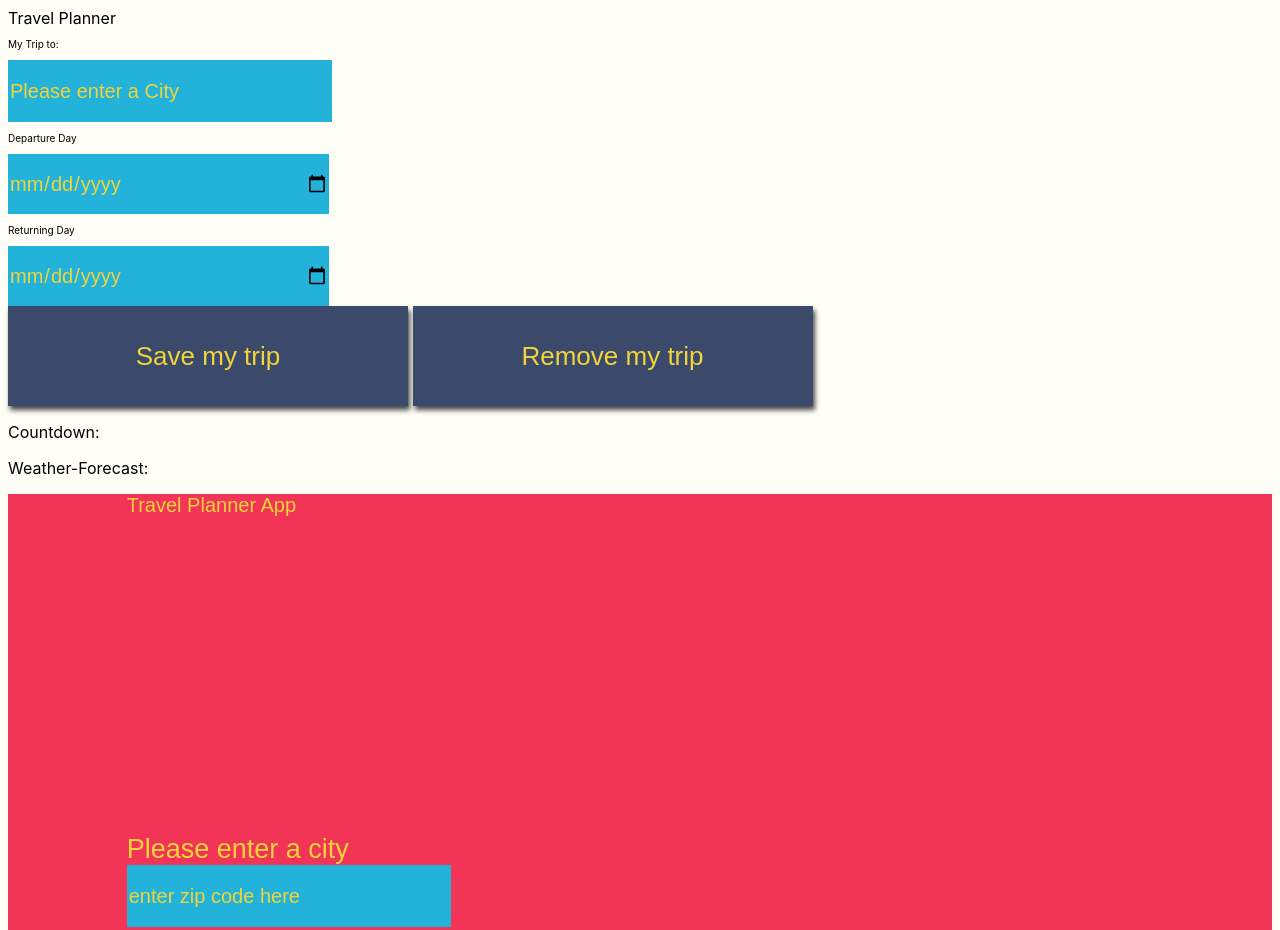
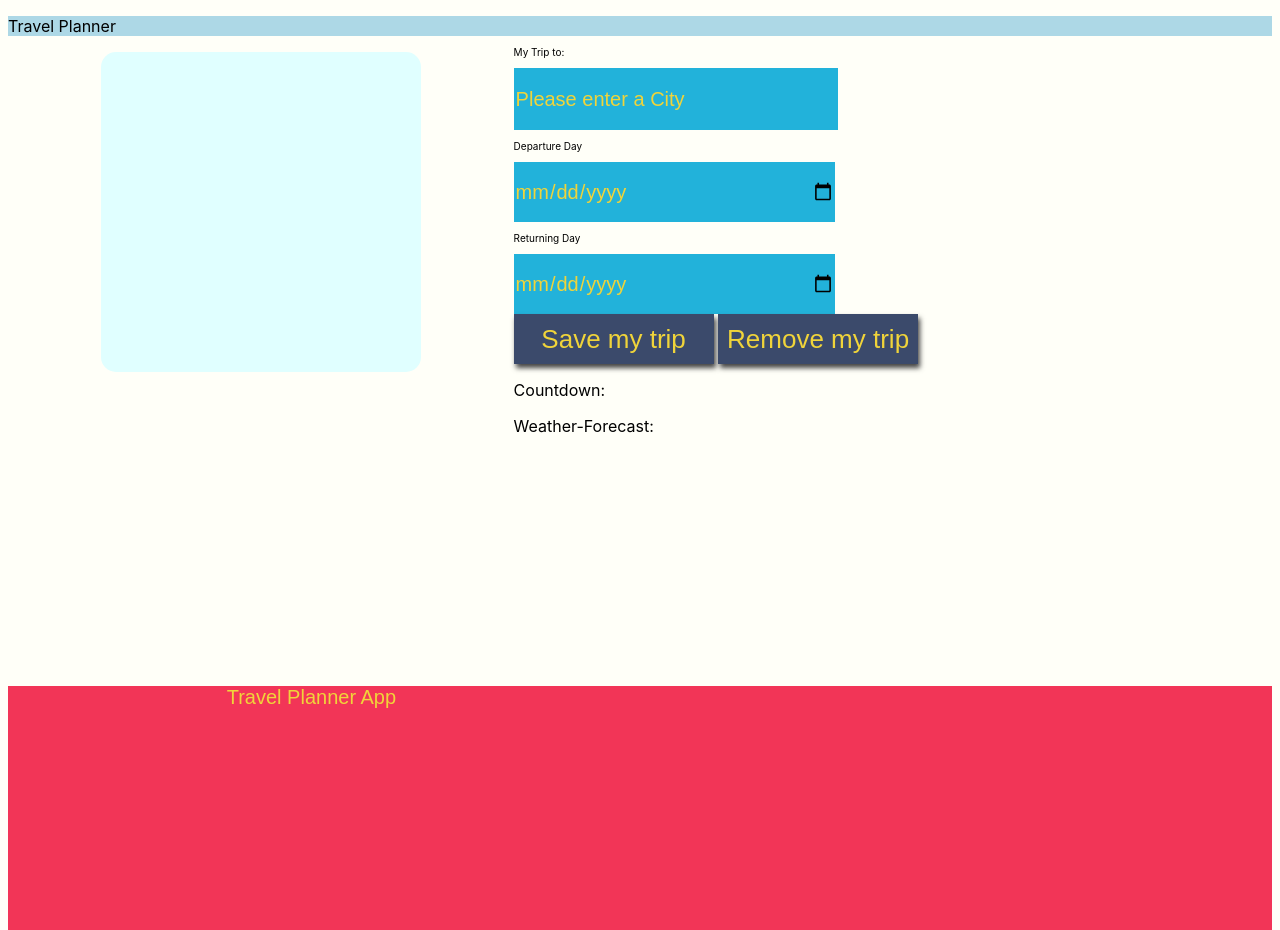
Before and after one commit to aleregue89/Travel-App-version2.0, a website built with webpack: page src/client/views/index.html in a window 1280 px wide. Shown: the top 930 px of the page. Built offline with nearby package versions, Linux system fonts and the light colour scheme.

Commit message:
visual work

```diff
--- a/src/client/index.js
+++ b/src/client/index.js
@@ -5,6 +5,9 @@ console.log(performAction);
 
 // require the files in index.js to import my scss files
 import './styles/style.scss'
+import './styles/header.scss'
+import './styles/index.scss'
+import './styles/image.scss'
 
 //exporting my JS function
 export {performAction}
--- /dev/null
+++ b/src/client/styles/header.scss
@@ -0,0 +1,7 @@
+header{
+    display: flex;
+    align-items: center;
+    margin-top: 1em;
+    background-color: lightblue;
+
+ }
--- /dev/null
+++ b/src/client/styles/image.scss
@@ -0,0 +1,6 @@
+.image {
+    background-color: lightcyan;
+    margin: 1em auto;
+    padding: 10em;
+    border-radius: 15px;
+}
--- /dev/null
+++ b/src/client/styles/index.scss
@@ -0,0 +1,52 @@
+/* Anything smaller than the first breakpoint 600px*/
+.container {
+    display: grid;
+    grid-template-areas:
+    "feat"
+    "main"
+    "ft";
+}
+
+.image{
+    grid-area: feat;
+}
+
+.content{
+    grid-area: main;
+}
+
+.footer{
+    grid-area: ft;
+}
+
+/* medium screens */
+@media (min-width: 600px) and (max-width: 1200px) {
+    /* adding style to the main grid */
+.container {
+    /* Set display to grid */
+    display:grid;
+    /* setup rows and columns */
+    grid-template-columns: repeat(8, 1fr);
+    grid-template-rows: 50px 500px 1fr;
+    grid-template-areas:
+    "feat feat feat main main main main main"
+    "ft ft ft ft ft ft ft ft";
+    /*border: 2px solid yellow;*/
+    }
+}
+
+/* large screens */
+@media (min-width: 1201px) {
+   /* adding style to the main grid */
+    .container {
+        /* Set display to grid */
+        display:grid;
+        /* setup rows and columns */
+        grid-template-columns: repeat(10, 1fr);
+        grid-template-rows: 50px 600px 1fr;
+        grid-template-areas:
+        "feat feat feat feat main main main main main main"
+        "ft ft ft ft ft ft ft ft ft ft";
+        /*border: 2px solid yellow;*/
+    }
+}
--- a/src/client/styles/style.scss
+++ b/src/client/styles/style.scss
@@ -65,8 +65,8 @@ input{
 }
 
 button{
-    width: 400px;
-    height: 100px;
+    width: 200px;
+    height: 50px;
     background: #3b4a6b;
     color: #f0d43a;
     font-size: 26px;
--- a/src/client/views/index.html
+++ b/src/client/views/index.html
@@ -6,9 +6,14 @@
 <meta content="width=device-width, initial-scale =1, maximun-scale=1" name="viewport"/>
 </head>
 
-<head>Travel Planner</head>
+<header>Travel Planner</header>
 
 <body>
+  <div class="container">
+    <div class="image">
+      <p><div id="picture" style="display: none;"></div></p>
+    </div>
+    <div class="content">
       <section class="trip info">
         <p class="text" style="font-size: 10px;">My Trip to: </p>
         <input type="text" id="destiny" placeholder="Please enter a City">
@@ -23,8 +28,12 @@
         <button class="button" id="removeTrip" type="button">Remove my trip</button>
         <p>Countdown: <div id="countdown" style="font-size: 10px;"></div></p>
         <p>Weather-Forecast: <ul id="forecast"></ul></p>
-    <p><div id="picture" style="display: none;"></div></p>
+
       </section>
+    </div>
+
+  </div>
+
   <div id = "app">
   <div class ="holder headline">
     Travel Planner App
```
Lines whose indentation alone changed are shown as unchanged.
